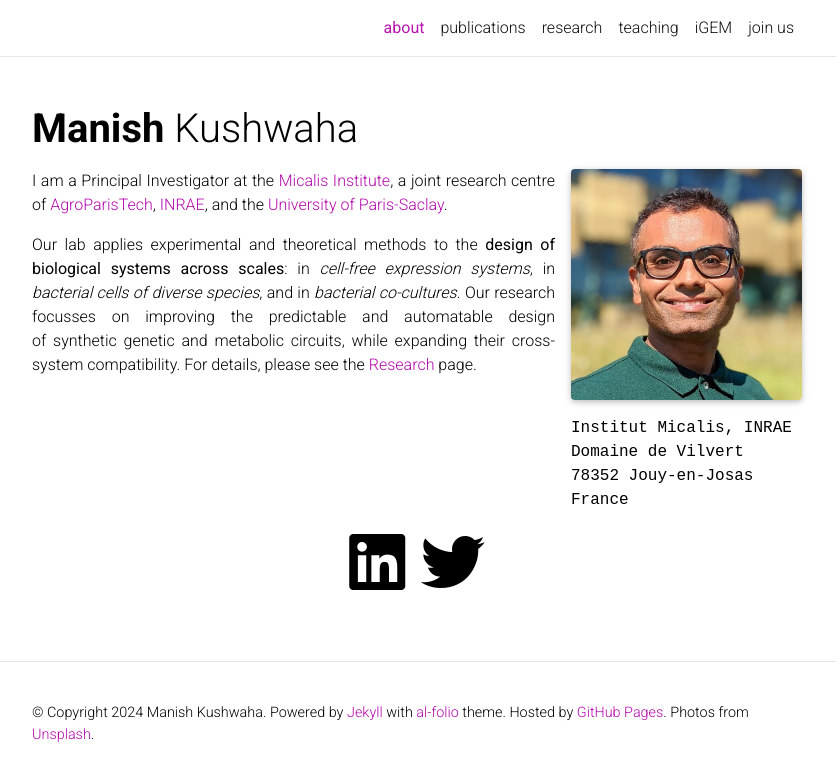
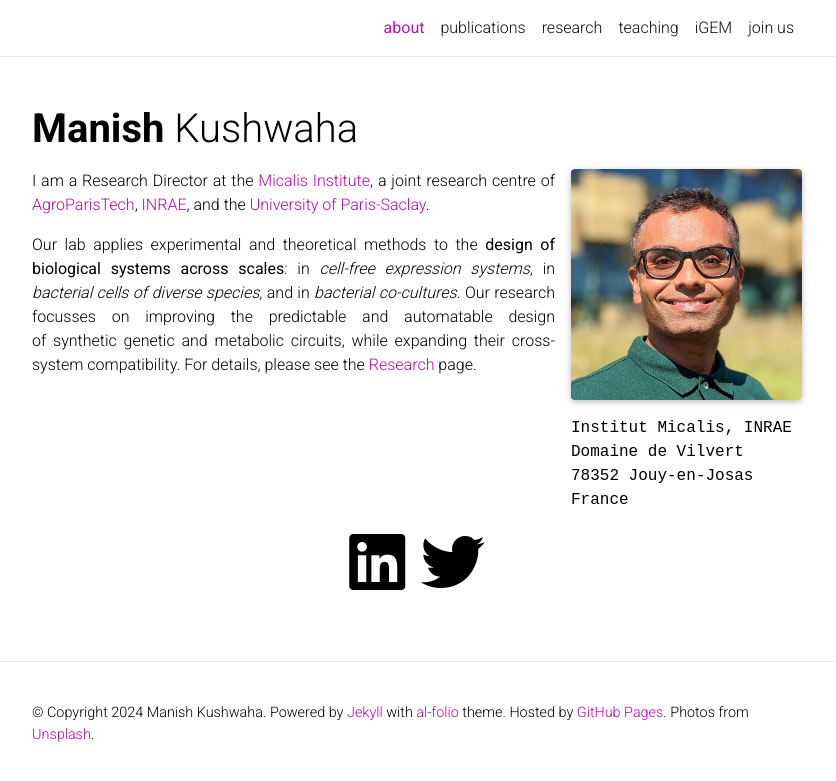
Before and after one commit to manishmicrobe/manishmicrobe.github.io, a Jekyll site: the page built from _pages/about.md, in a window 1280 px wide. Shown: the top 781 px of the page, without its empty margins (223-1059 px from the left). Built offline with Jekyll 4.4.1, drawn with Linux system fonts in a browser that asks for light colours; full-size pictures stand in for the smaller copies a plugin makes; comment, search, counter and statistics services are not loaded; a style sheet for code colours, icons or effects is not loaded.

Commit message:
Update about.md
Added DR2 position

```diff
--- a/_pages/about.md
+++ b/_pages/about.md
@@ -19,6 +19,6 @@ selected_papers: false # includes a list of papers marked as "selected={true}"
 social: true  # includes social icons at the bottom of the page
 ---
 
-<p align='justify'>I am a Principal Investigator at the <a href='https://www.micalis.fr/'>Micalis Institute</a>, a joint research centre of <a href='https://www.agroparistech.fr/en'>AgroParisTech</a>, <a href='https://www.inrae.fr/en'>INRAE</a>, and the <a href='https://www.universite-paris-saclay.fr/en'>University of Paris-Saclay</a>.</p>
+<p align='justify'>I am a Research Director at the <a href='https://www.micalis.fr/'>Micalis Institute</a>, a joint research centre of <a href='https://www.agroparistech.fr/en'>AgroParisTech</a>, <a href='https://www.inrae.fr/en'>INRAE</a>, and the <a href='https://www.universite-paris-saclay.fr/en'>University of Paris-Saclay</a>.</p>
 
 <p align='justify'>Our lab applies experimental and theoretical methods to the <b>design of biological systems across scales</b>: in <i>cell-free expression systems</i>, in <i>bacterial cells of diverse species</i>, and in <i>bacterial co-cultures</i>. Our research focusses on improving the predictable and automatable design of synthetic genetic and metabolic circuits, while expanding their cross-system compatibility. For details, please see the <a href='/research'>Research</a> page.</p>
```
